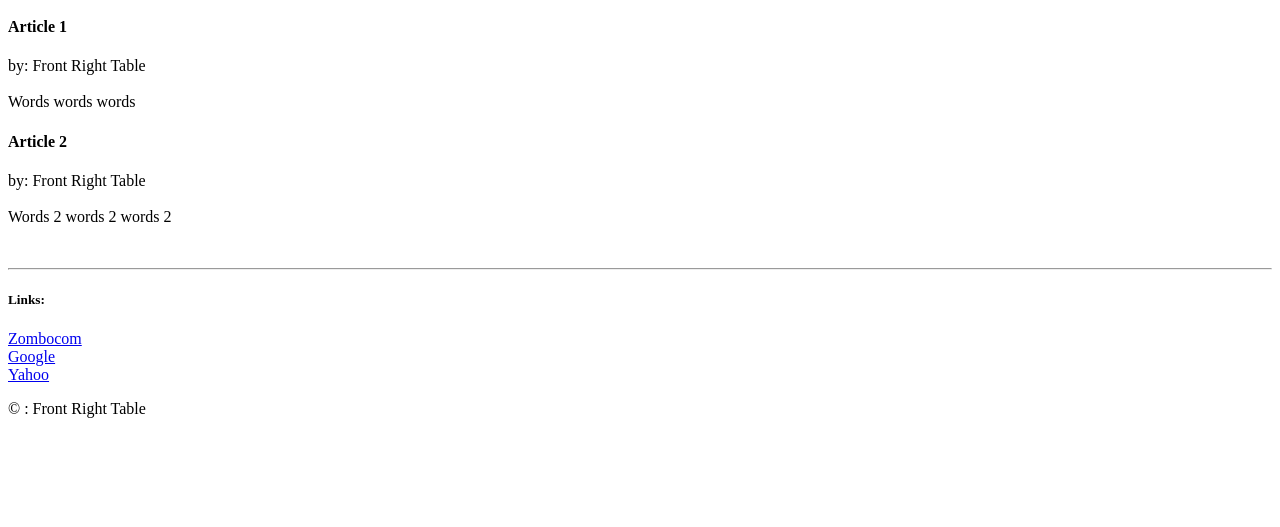
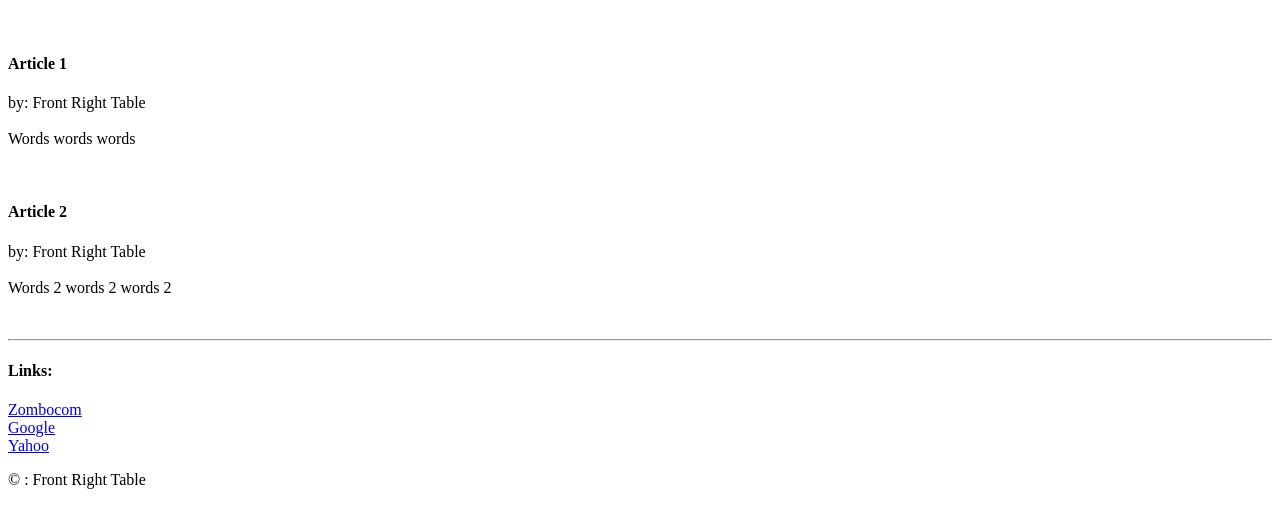
Before and after one commit to GeraldPinkinsJr/227-website, a plain HTML site: page index.html in a window 1280 px wide. Shown: the part 105-632 px from the top of the page. Drawn offline with Linux system fonts and the light colour scheme.

Commit message:
legebility improvements

```diff
--- a/index.html
+++ b/index.html
@@ -10,6 +10,7 @@
     <h1>Masthead</h1>
 
     <h3>By: Front Right Table</h3>
+    <br>
 
     <section>
 
@@ -20,7 +21,7 @@
                 Words words words
             </p>
         </article>
-
+        <br>
         <article>
             <p>
                 <h4>Article 2</h4>
@@ -34,7 +35,7 @@
 
     <hr>
     <section>
-        <h5>Links: </h5>
+        <h4>Links: </h4>
         <p>
             <a href="https://zombo.com">Zombocom</a><br>
             <a href="https://google.com">Google</a><br>
```
